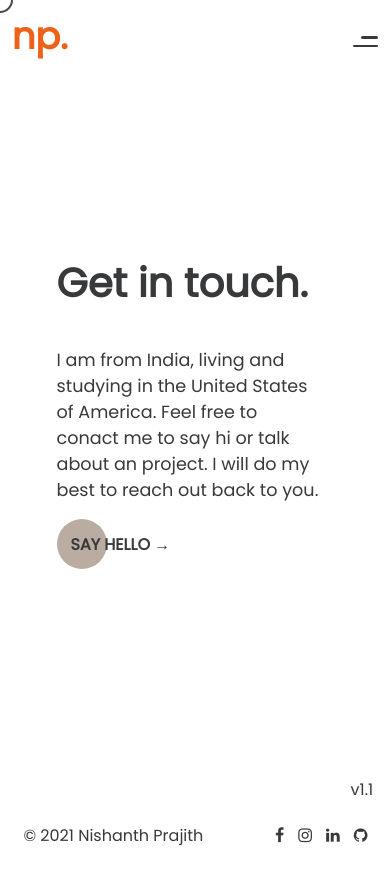
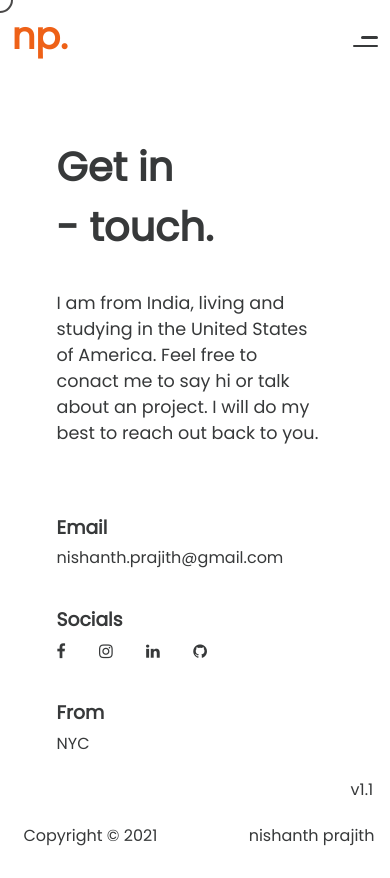
Before and after one commit to NishanthPrajith/NishanthPrajith.github.io, a React (Create React App) app: page /contactme in a window 390 px wide. Built offline with nearby package versions, Linux system fonts and the light colour scheme.

Commit message:
fixed contact page

```diff
--- a/src/ContactComps/contact.css
+++ b/src/ContactComps/contact.css
@@ -7,7 +7,7 @@
 }
 
 .contact div h1 {
-	font-size: 4.5rem;
+	font-size: 4rem;
 	font-weight:  700;
 	margin-bottom: 2%;
 }
@@ -15,10 +15,27 @@
 .message {
 	width: 60%;
 	margin-bottom: 5%;
-	font-size: 1.4rem;
+	font-size: 1.2rem;
 	font-weight: 100;
 }
 
+.social {
+	display: grid;
+	grid-template-columns: 30% 70%;
+	row-gap: 30%;
+}
+
+.social div:nth-child(odd) h3{
+	padding-bottom: 3%;
+}
+
+.social div:nth-child(even) h3{
+	padding-bottom: 1.5%;
+}
+
+.socialmedia a {
+	margin-right: 4.2%;
+}
 
 .buttonFillOne {
 	width: 50px;
@@ -50,6 +67,32 @@
 	.message {
 		width: 80%;
 	}
+
+	.social {
+		grid-template-columns: 40% 60%;
+	}
+
+	.socialmedia a {
+		margin-right: 7%;
+	}
+}
+
+@media screen and (max-width: 800px) {
+	.message {
+		width: 85%;
+	}
+
+	.social div:nth-child(even) h3{
+		padding-bottom: 3.5%;
+	}
+
+	.social {
+		grid-template-columns: 50% 50%;
+	}
+
+	.socialmedia a {
+		margin-right: 10%;
+	}
 }
 
 @media screen and (max-width: 500px) {
@@ -66,4 +109,19 @@
 		font-size: 2.5rem;
 		margin-bottom: 10%;
 	}
+
+	.social {
+		margin-top: 20%;
+		grid-template-columns: 100%;
+		row-gap: 20%;
+	}
+
+	.social div:nth-child(odd) h3{
+		padding-bottom: 1%;
+	}
+
+	.social div:nth-child(even) h3{
+		padding-bottom: 1.5%;
+	}
+
 }
--- a/src/ContactComps/contact.js
+++ b/src/ContactComps/contact.js
@@ -18,37 +18,54 @@ export default function About() {
         },
     }
 
-    const hoverTestAnimation = {
-        "initial": {
-            width: "50px"
-        },
-        "hover": {
-            width: "10.1rem"
-        }
-    }
-
-
     return (
         <div style = {{overflow: "none"}}>
             <Helmet>
                 <title>Contact Me Page | Nishanth Prajith</title>
+                <link rel="stylesheet" href="https://cdnjs.cloudflare.com/ajax/libs/font-awesome/4.7.0/css/font-awesome.min.css" />
             </Helmet>
             <motion.div variants = {animation} initial = "initial" animate = "final" className = "contact">
                 <div style = {{display: "grid", placeItems: "center"}}>
                     <p className = "header">CONTACT ME</p>
                 </div>
                 <div style = {{paddingLeft: "5%"}}>
-                    <h1>Get in touch. </h1>
+                    <h1>
+                        Get in <br/>
+                        - touch.
+                    </h1>
                     <p className = "message">
                         I am from India, living and studying in the United States of America. Feel
                         free to conact me to say hi or talk about an project. I will do my best to
                         reach out back to you.
                     </p>
-                    <motion.div variants = {hoverTestAnimation} whileHover = "hover" initial = "initial" className = "buttonFillOne">
-                        <a href = "mailto:nishanth.prajith@gmail.com">
-                            <p className = "button">Say Hello &#8594;</p>
-                        </a>
-                    </motion.div>
+                    <div className='social'>
+                        <div>
+                            <h3>Email</h3>
+                            <p>nishanth.prajith@gmail.com</p>
+                        </div>
+                        <div>
+                            <h3>Socials</h3>
+                            <p className='socialmedia'>
+                                <a href = "https://www.facebook.com/people/Nishanth-Prajith/100009547906410/" target = "_blank" rel="noreferrer noopener">
+                                    <i class="fa fa-facebook"></i>
+                                </a>
+                                <a href = "https://www.instagram.com/nishanthprajith/" target = "_blank" rel="noreferrer noopener">
+                                    <i class="fa fa-instagram"></i>
+                                </a>
+                                <a href = "https://www.linkedin.com/in/nishanth-prajith" target = "_blank" rel="noreferrer noopener">
+                                    <i class="fa fa-linkedin"></i>
+                                </a>
+                                <a href = "https://github.com/NishanthPrajith" target = "_blank" rel="noreferrer noopener">
+                                    <i class="fa fa-github"></i>
+                                </a>
+                            </p>
+                        </div>
+                        <div>
+                            <h3>From</h3>
+                            <p>NYC</p>
+                        </div>
+                    </div>
+
                 </div>
             </motion.div>
         </div>
--- a/src/footerComps/footer.css
+++ b/src/footerComps/footer.css
@@ -20,10 +20,6 @@ footer p:nth-child(2) {
 	text-align: right;
 }
 
-footer p:nth-child(2) a {
-	margin: 0 2%;
-}
-
 footer p i{
 	margin: 0% 3%;
 }
--- a/src/footerComps/footer.js
+++ b/src/footerComps/footer.js
@@ -4,24 +4,11 @@ import './footer.css'
 export default function Footer() {
     return (
         <div>
-            <Helmet>
-                <link rel="stylesheet" href="https://cdnjs.cloudflare.com/ajax/libs/font-awesome/4.7.0/css/font-awesome.min.css" />
-            </Helmet>
+
             <footer>
-                <p>&copy; 2021 Nishanth Prajith</p>
+                <p>Copyright &copy; 2021 </p>
                 <p>
-                    <a href = "https://www.facebook.com/people/Nishanth-Prajith/100009547906410/" target = "_blank" rel="noreferrer noopener">
-                        <i class="fa fa-facebook"></i>
-                    </a>
-                    <a href = "https://www.instagram.com/nishanthprajith/" target = "_blank" rel="noreferrer noopener">
-                        <i class="fa fa-instagram"></i>
-                    </a>
-                    <a href = "https://www.linkedin.com/in/nishanth-prajith" target = "_blank" rel="noreferrer noopener">
-                        <i class="fa fa-linkedin"></i>
-                    </a>
-                    <a href = "https://github.com/NishanthPrajith" target = "_blank" rel="noreferrer noopener">
-                        <i class="fa fa-github"></i>
-                    </a>
+                    nishanth prajith
                 </p>
             </footer>
         </div>
```
